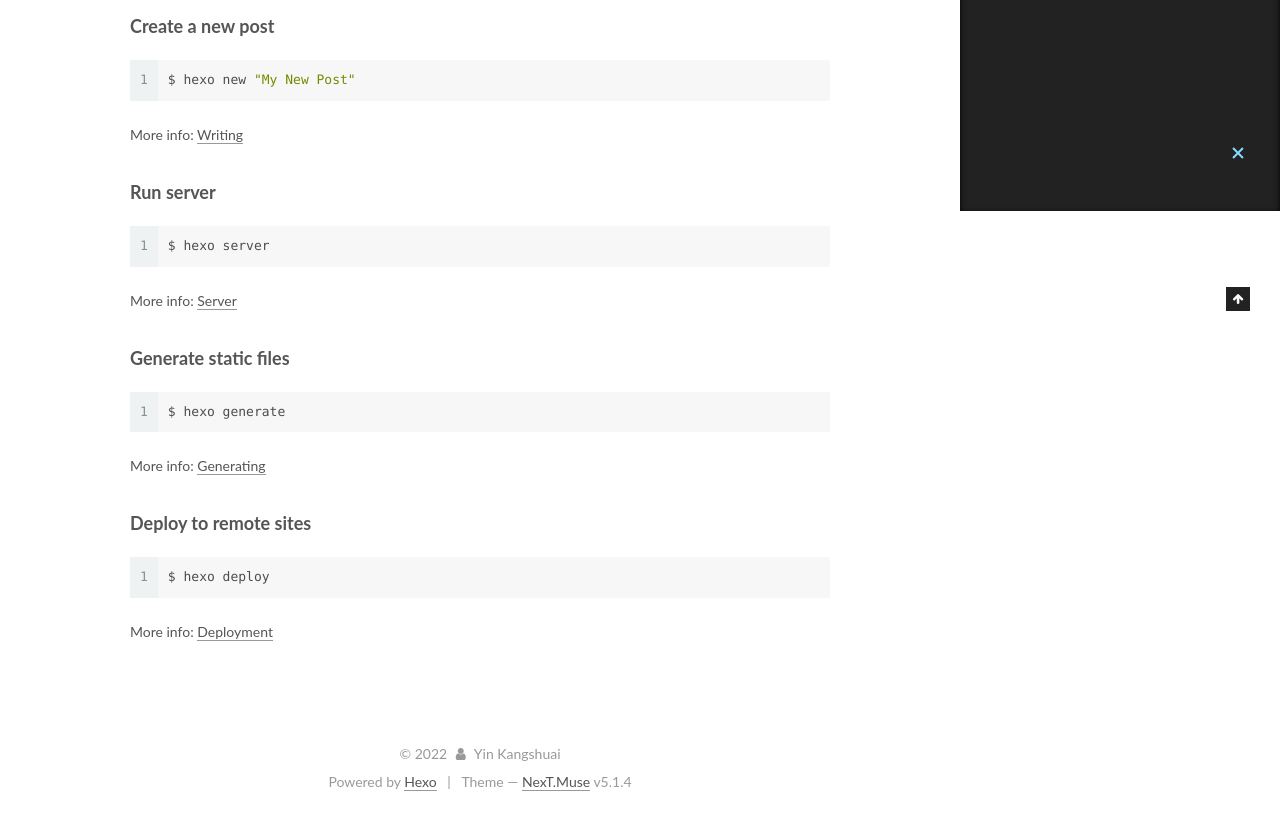
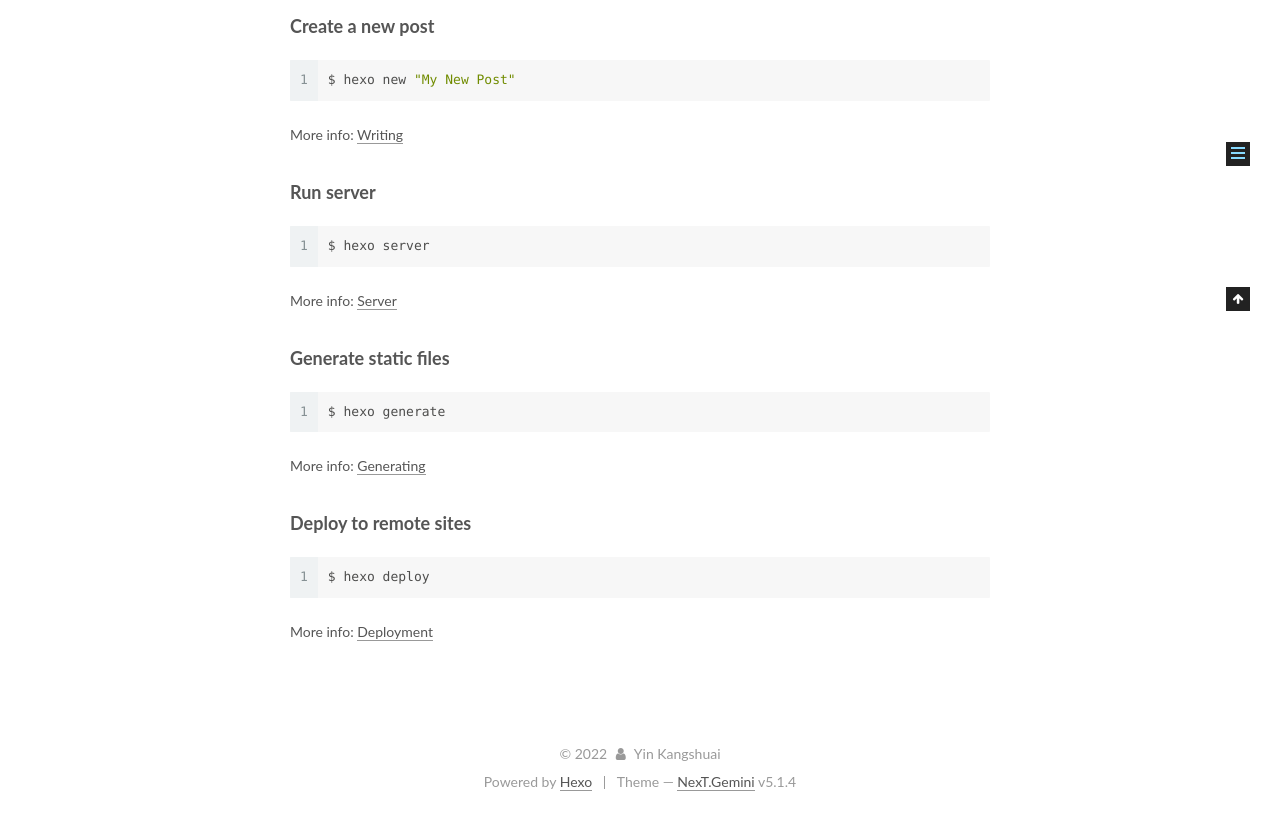
Before and after one commit to Strontium28/Strontium28.github.io, a plain HTML site: page 2022/12/26/hello-world/index.html in a window 1280 px wide. Shown: the part 589-1405 px from the top of the page. Drawn offline with Linux system fonts and the light colour scheme.

Commit message:
Site updated: 2022-12-29 22:20:38

```diff
--- a/2022/12/26/hello-world/index.html
+++ b/2022/12/26/hello-world/index.html
@@ -5,7 +5,7 @@
 
 
 
-<html class="theme-next muse use-motion" lang="zh-CN">
+<html class="theme-next gemini use-motion" lang="zh-CN">
 <head>
   <meta charset="UTF-8"/>
 <meta http-equiv="X-UA-Compatible" content="IE=edge" />
@@ -97,7 +97,7 @@
   var NexT = window.NexT || {};
   var CONFIG = {
     root: '',
-    scheme: 'Muse',
+    scheme: 'Gemini',
     version: '5.1.4',
     sidebar: {"position":"left","display":"post","offset":12,"b2t":false,"scrollpercent":false,"onmobile":false},
     fancybox: true,
@@ -480,7 +480,7 @@
 
 
 
-  <div class="theme-info">Theme &mdash; <a class="theme-link" target="_blank" href="https://github.com/iissnan/hexo-theme-next">NexT.Muse</a> v5.1.4</div>
+  <div class="theme-info">Theme &mdash; <a class="theme-link" target="_blank" href="https://github.com/iissnan/hexo-theme-next">NexT.Gemini</a> v5.1.4</div>
 
 
 
@@ -581,6 +581,13 @@
 
 
 
+  <script type="text/javascript" src="/js/src/affix.js?v=5.1.4"></script>
+
+  <script type="text/javascript" src="/js/src/schemes/pisces.js?v=5.1.4"></script>
+
+
+
+
   <script type="text/javascript" src="/js/src/scrollspy.js?v=5.1.4"></script>
 <script type="text/javascript" src="/js/src/post-details.js?v=5.1.4"></script>
 
```
Also changed, not shown: archives/2022/12/index.html (+10 -3 lines), archives/2022/index.html (+10 -3 lines), archives/index.html (+10 -3 lines), index.html (+10 -3 lines).
